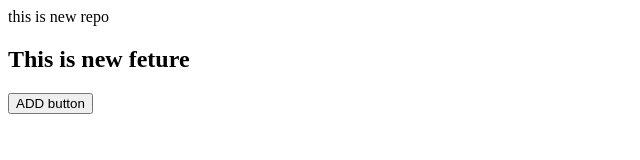
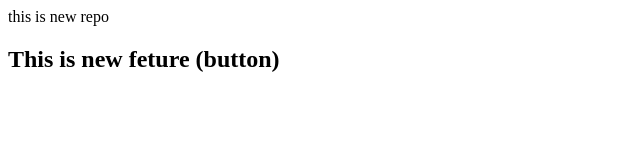
Before and after one commit to guptakaran12/LocalRepo, a plain HTML site: page index.html in a window 1280 px wide. Shown: the whole page, without its empty margins (0-640 px from the left). Drawn offline with Linux system fonts and the light colour scheme.

```diff
--- a/index.html
+++ b/index.html
@@ -1,3 +1,2 @@
 <p>this is new repo</p>
-<h2>This is new feture </h2>
-<button>ADD button</button>
+<h2>This is new feture (button) </h2>
```
